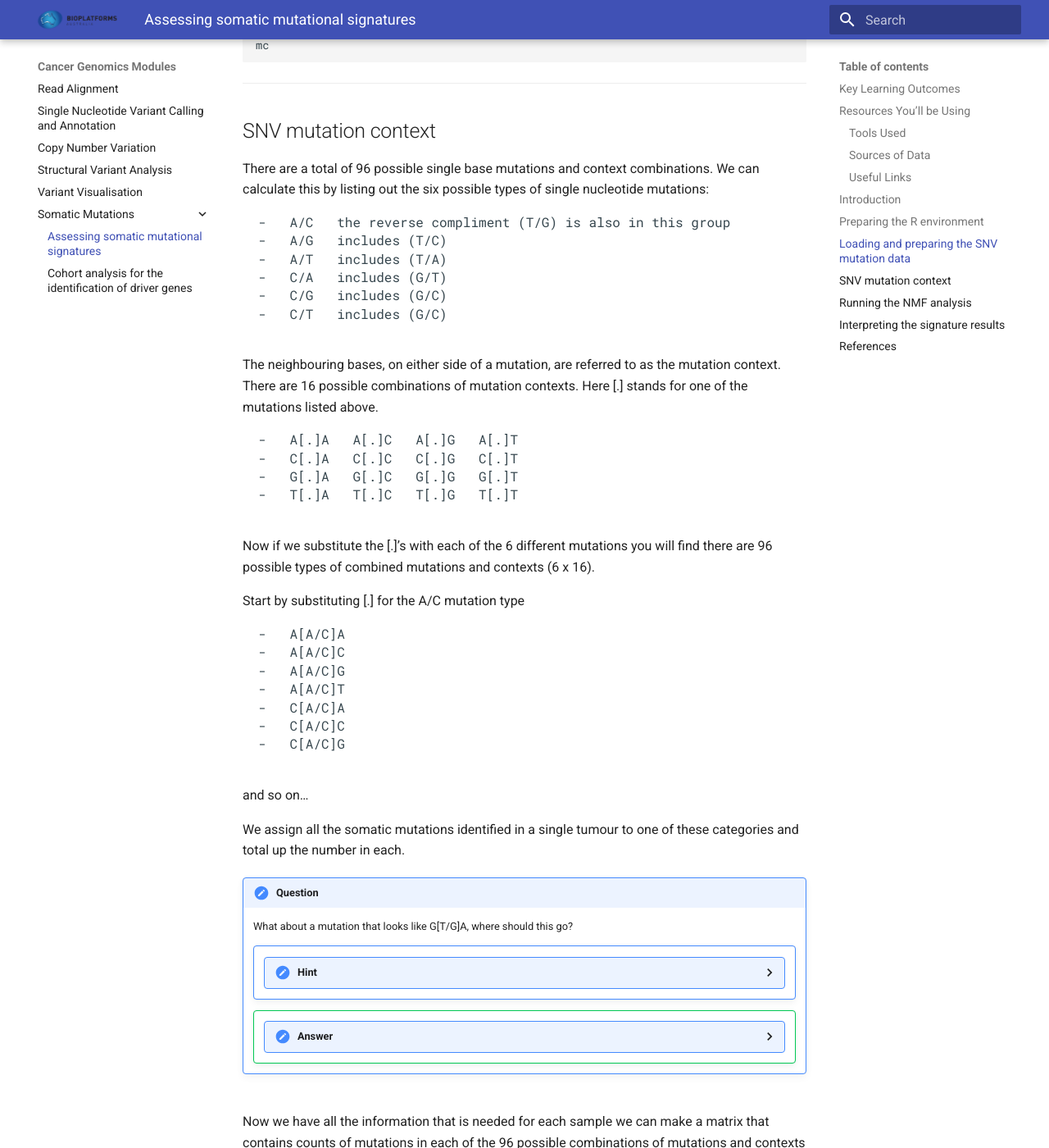
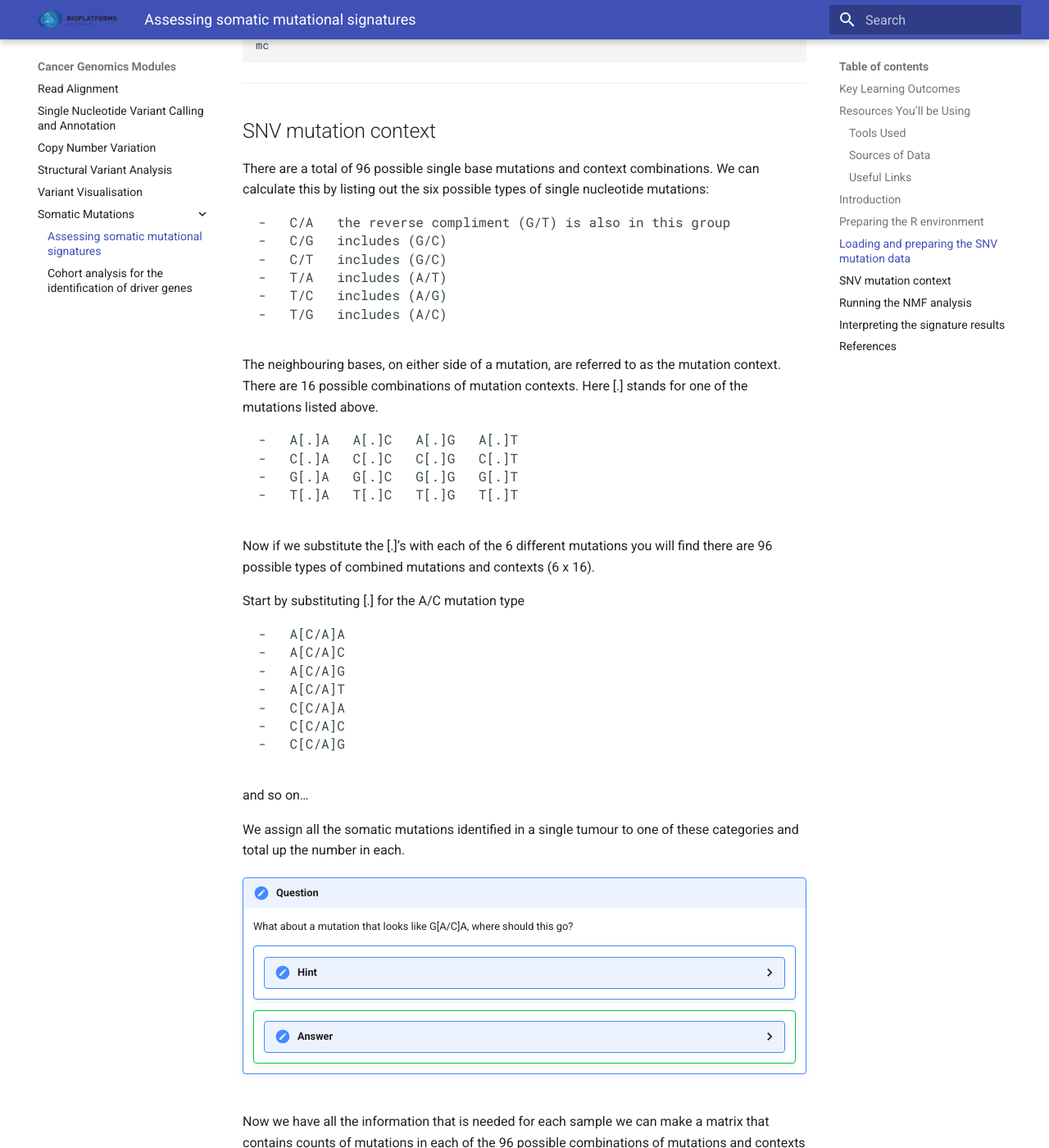
Before and after one commit to tsonika/intro-ngs-manuals, an MkDocs documentation site: the page built from docs/modules/cancer-module-somatic/01_signatures.md, in a window 1280 px wide and 1400 px high, scrolled down 4736 px. Shown: the whole window at 82% size. Built offline with MkDocs 1.6.1 and Material for MkDocs 9.7.7, drawn with Linux system fonts in a browser that asks for light colours; old or Windows-style settings are respelled for this version of MkDocs.

```diff
--- a/docs/modules/cancer-module-somatic/01_signatures.md
+++ b/docs/modules/cancer-module-somatic/01_signatures.md
@@ -246,13 +246,14 @@ combinations. We can calculate this by listing out the six possible
 types of single nucleotide mutations:
 
   <pre>
-  -   A/C   the reverse compliment (T/G) is also in this group
-  -   A/G   includes (T/C)
-  -   A/T   includes (T/A)
-  -   C/A   includes (G/T)
+  -   C/A   the reverse compliment (G/T) is also in this group
   -   C/G   includes (G/C)
   -   C/T   includes (G/C)
+  -   T/A   includes (A/T)
+  -   T/C   includes (A/G)
+  -   T/G   includes (A/C)
   </pre>
+
 
 The neighbouring bases, on either side of a mutation, are referred to as
 the mutation context. There are 16 possible combinations of mutation
@@ -272,13 +273,13 @@ contexts (6 x 16).
 Start by substituting [.] for the A/C mutation type
 
   <pre>
-  -   A[A/C]A
-  -   A[A/C]C
-  -   A[A/C]G
-  -   A[A/C]T
-  -   C[A/C]A
-  -   C[A/C]C
-  -   C[A/C]G
+  -   A[C/A]A
+  -   A[C/A]C
+  -   A[C/A]G
+  -   A[C/A]T
+  -   C[C/A]A
+  -   C[C/A]C
+  -   C[C/A]G
   </pre>
 
 and so on...
@@ -287,7 +288,7 @@ We assign all the somatic mutations identified in a single tumour to one
 of these categories and total up the number in each.
 
 !!! note "Question"
-    What about a mutation that looks like G[T/G]A, where should this go?
+    What about a mutation that looks like G[A/C]A, where should this go?
 
     !!! hint ""
         ??? "**Hint**"
```
